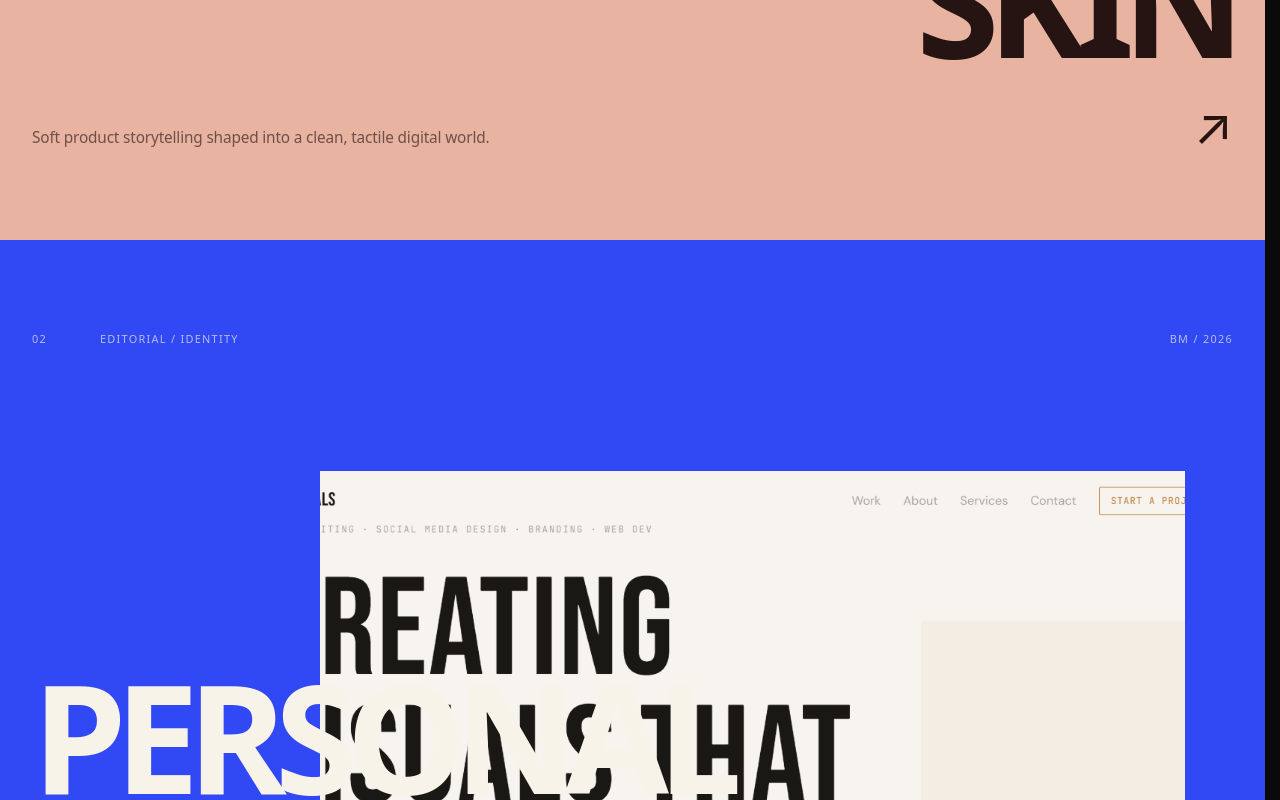
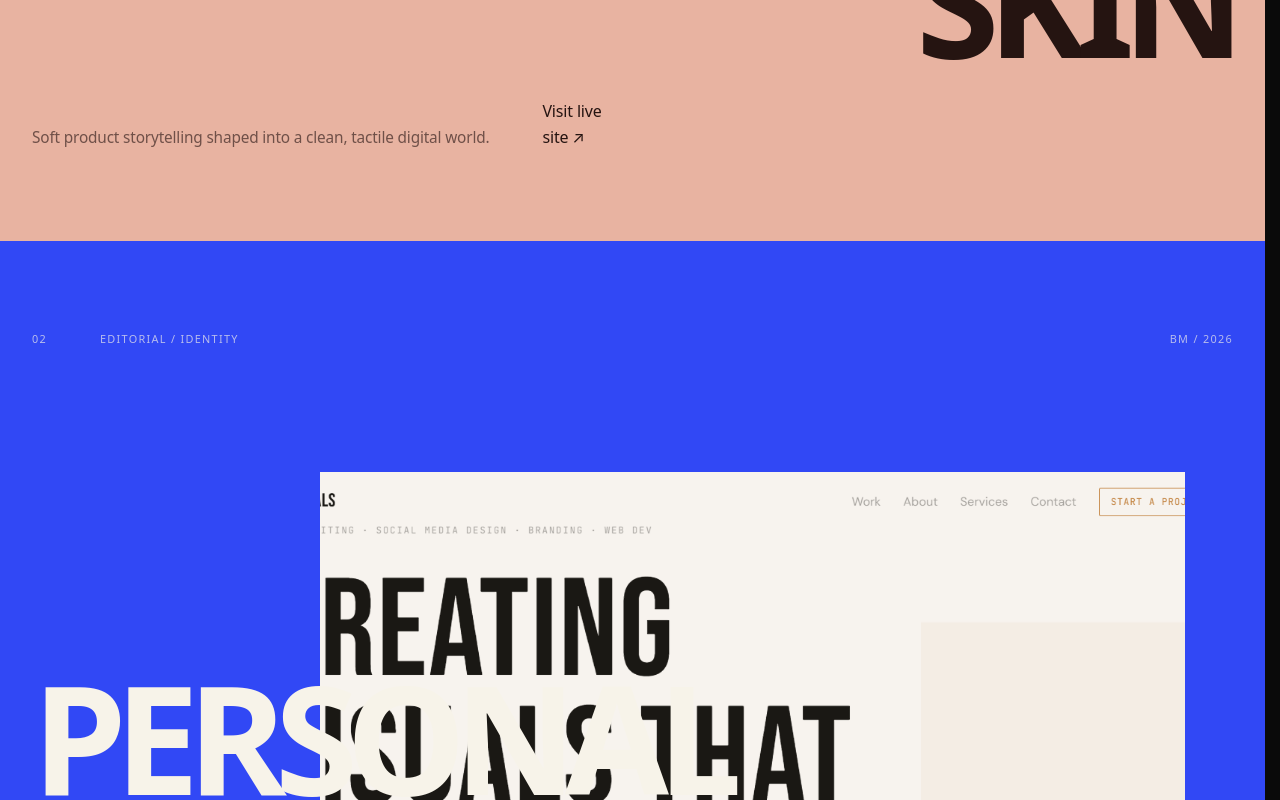
Before and after one commit to Noe-09/BM-BMP-website, a Next.js app: page / in a window 1280 px wide. Shown: the part 3040-3840 px from the top of the page. Built offline with nearby package versions, Linux system fonts and the light colour scheme.

Commit message:
feat: link project worlds to live experiences

```diff
--- a/app/page.tsx
+++ b/app/page.tsx
@@ -11,6 +11,7 @@ const projects = [
     image: "/projects/aurelia/hero.png",
     tone: "aurelia",
     note: "Soft product storytelling shaped into a clean, tactile digital world.",
+    href: "https://aurelia-skin.vercel.app/",
   },
   {
     number: "02",
@@ -19,6 +20,7 @@ const projects = [
     image: "/projects/personal-branding/hero.png",
     tone: "personal",
     note: "Editorial rhythm, identity and typography built to feel unmistakably personal.",
+    href: "https://personal-brandingg-beta.vercel.app/",
   },
   {
     number: "03",
@@ -27,6 +29,7 @@ const projects = [
     image: "/projects/dental/hero.webp",
     tone: "dental",
     note: "Clarity and trust translated into a sharper service experience.",
+    href: "https://dental-mocha-omega.vercel.app/",
   },
   {
     number: "04",
@@ -35,6 +38,7 @@ const projects = [
     image: "/projects/spa/hero.webp",
     tone: "spa",
     note: "A calmer digital pace designed around atmosphere and sense of place.",
+    href: "https://spa-demo-mauve.vercel.app/",
   },
 ];
 
@@ -123,7 +127,13 @@ export default function Home() {
                 <span>BM / 2026</span>
               </div>
 
-              <div className={`project-world__stage project-world__stage--${index + 1}`}>
+              <a
+                href={project.href}
+                target="_blank"
+                rel="noopener noreferrer"
+                className={`project-world__stage project-world__stage--${index + 1}`}
+                aria-label={`Open ${project.title} live website`}
+              >
                 <div className="project-world__media">
                   <Image
                     src={project.image}
@@ -137,11 +147,18 @@ export default function Home() {
                 <div className="project-world__title" aria-hidden>
                   {project.title.split(" ").map((word) => <span key={word}>{word}</span>)}
                 </div>
-              </div>
+              </a>
 
               <div className="project-world__footer bm-grid">
                 <p>{project.note}</p>
-                <span className="project-world__arrow" aria-hidden>↗</span>
+                <a
+                  href={project.href}
+                  target="_blank"
+                  rel="noopener noreferrer"
+                  className="project-world__visit"
+                >
+                  Visit live site <span aria-hidden>↗</span>
+                </a>
               </div>
             </Container>
           </article>
```
